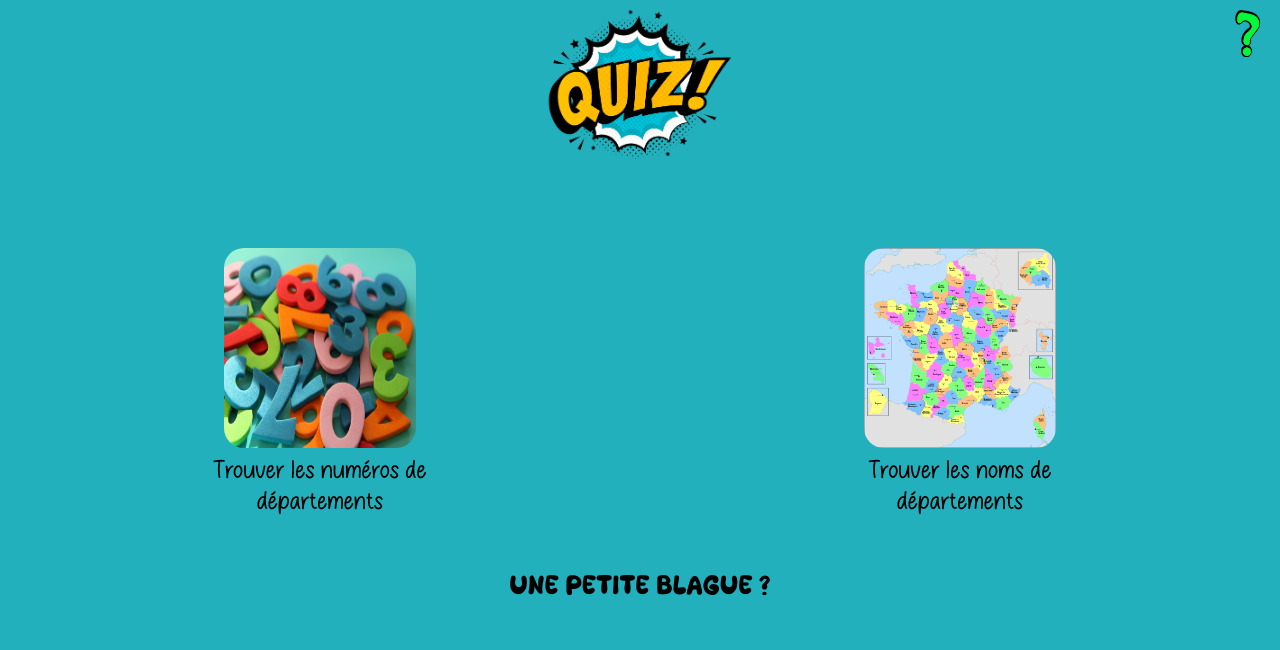
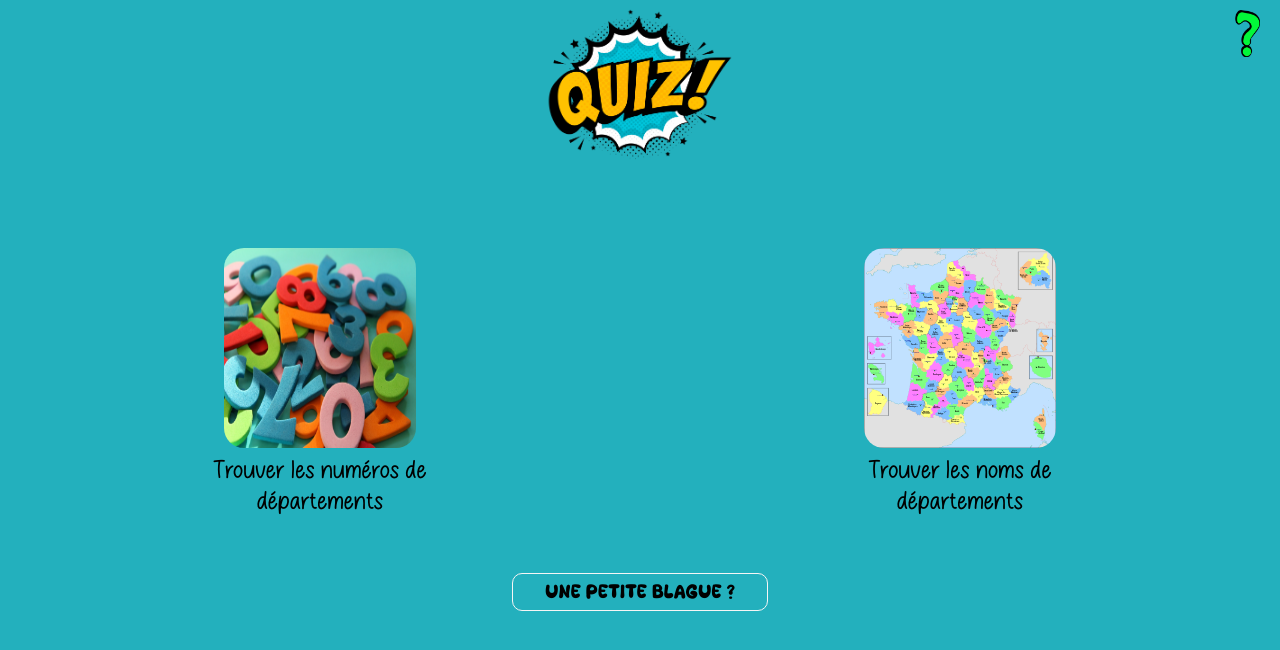
Before and after one commit to Christelle-Legros/-departments, a React (Create React App) app: page / in a window 1280 px wide. Shown: the top 650 px of the page. Built offline with nearby package versions, Linux system fonts and the light colour scheme; no server answers.

Commit message:
Hide joke home page

```diff
--- a/src/components/Jokes.jsx
+++ b/src/components/Jokes.jsx
@@ -49,13 +49,14 @@ const Jokes = () => {
 
   return (
     <div className="jokes">
-      <div role="button" onClick={askJoke}>
+      <button className="jokes__askJoke" onClick={askJoke}>
         Une petite blague ?
-      </div>
+      </button>
       {showQuestion ? (
         <>
           <div className="jokes__jokeQuestion">{jokeQuestion}</div>
 
+          <div className="jokes__answerContainer">
             <button className="jokes__answerBtn" onClick={askAnswer}>
               Réponse
             </button>
@@ -64,6 +65,7 @@ const Jokes = () => {
             ) : (
               <div></div>
             )}
+          </div>
         </>
       ) : (
         <div></div>
--- a/src/styles/_jokes.scss
+++ b/src/styles/_jokes.scss
@@ -4,5 +4,30 @@
 
   &__jokeQuestion {
     font-family: "studyalone";
+    margin-top: 0.5em;
+  }
+
+  &__askJoke {
+    background-color: #23b0bd;
+    border: 1px solid whitesmoke;
+    padding: 0.5em;
+    width: 20vw;
+    margin: auto;
+  }
+
+  &__askJoke:hover {
+    background-color: whitesmoke;
+    border: 1px solid #23b0bd;
+  }
+
+  &__answerBtn {
+    width: 15vw;
+    padding: 0.5em;
+  }
+
+  &__answerContainer {
+    display: flex;
+    justify-content: center;
+    align-items: center;
   }
 }
--- a/src/styles/styles.css
+++ b/src/styles/styles.css
@@ -240,4 +240,25 @@ button:hover {
 }
 .jokes__jokeQuestion {
   font-family: "studyalone";
+  margin-top: 0.5em;
+}
+.jokes__askJoke {
+  background-color: #23b0bd;
+  border: 1px solid whitesmoke;
+  padding: 0.5em;
+  width: 20vw;
+  margin: auto;
+}
+.jokes__askJoke:hover {
+  background-color: whitesmoke;
+  border: 1px solid #23b0bd;
+}
+.jokes__answerBtn {
+  width: 15vw;
+  padding: 0.5em;
+}
+.jokes__answerContainer {
+  display: flex;
+  justify-content: center;
+  align-items: center;
 }/*# sourceMappingURL=styles.css.map */
```
Also changed, not shown: 1 other file (tests, documents, lock files or other folders). Lines whose indentation alone changed are shown as unchanged.
